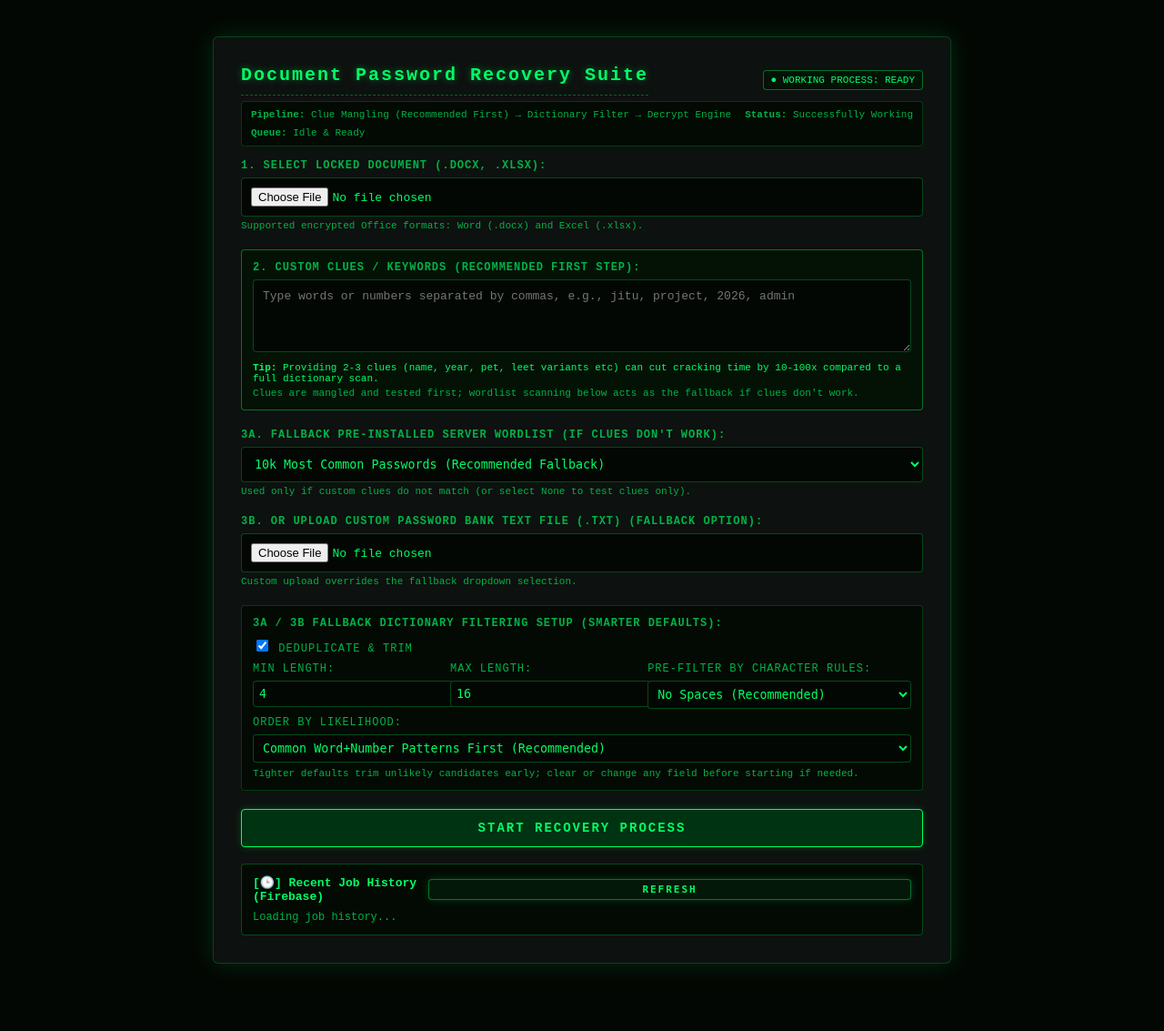
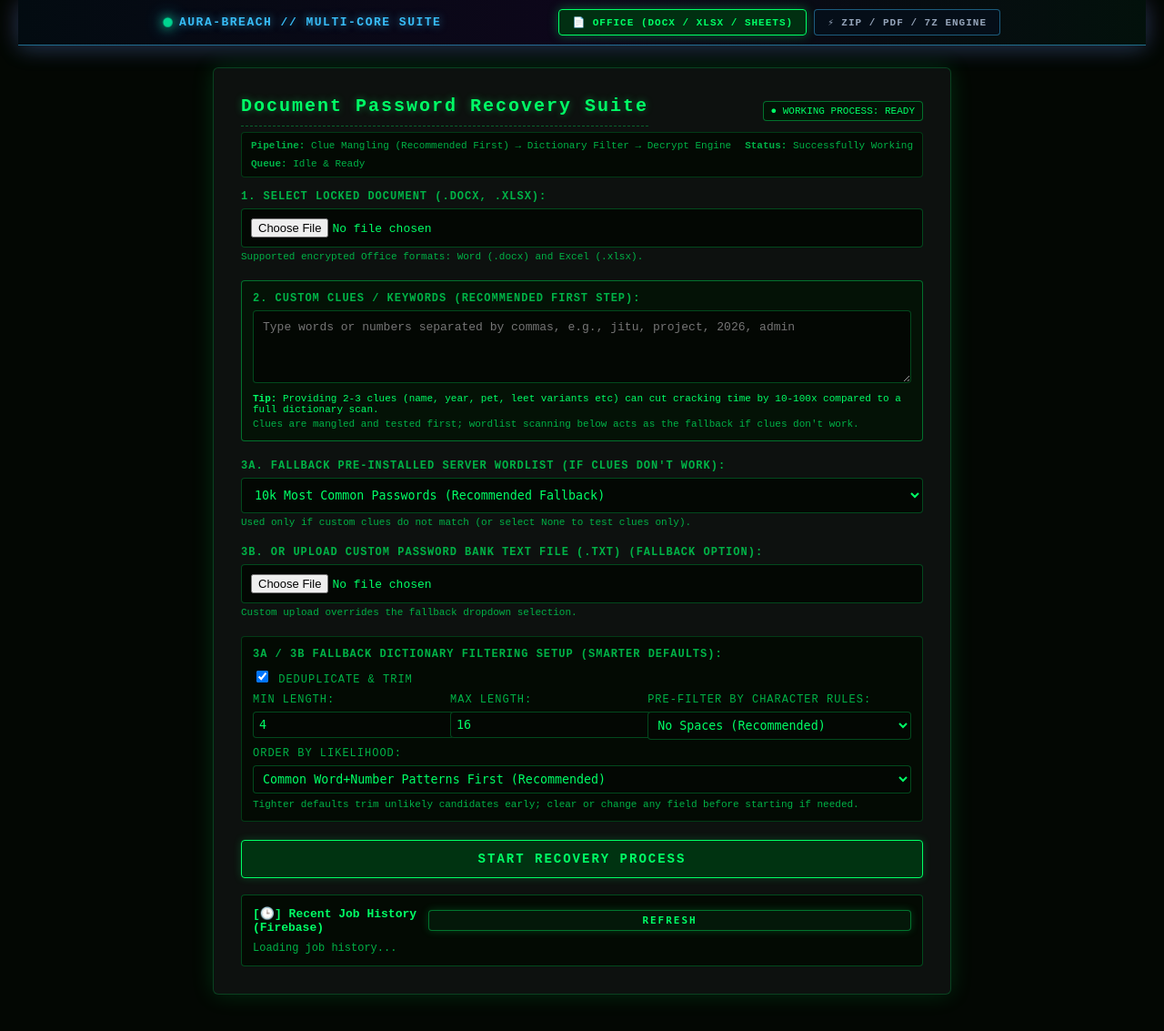
Before and after one commit to twinkleroy139/office-file-cracker, a PHP site: page / in a window 1280 px wide. Shown: the whole page at 91% size. Before the commit the page ends 1063 px from the top, so only its background shows below. Run offline with PHP 8.4, Linux system fonts and the light colour scheme.

Commit message:
Enable freezing top mode header and ZIP/PDF/7z engine on dashboard

```diff
--- /dev/null
+++ b/assets/css/frozen_cyber_aura.css
@@ -0,0 +1,96 @@
+/* Freezing Top Mode Header & Cyberpunk Live Aura */
+#frozen-top-header {
+    position: sticky;
+    top: 0;
+    z-index: 999;
+    width: 100%;
+    box-sizing: border-box;
+    backdrop-filter: blur(10px);
+    background: linear-gradient(90deg, rgba(3, 12, 18, 0.94), rgba(14, 7, 28, 0.94), rgba(3, 18, 12, 0.94));
+    border-bottom: 1px solid rgba(56, 189, 248, 0.55);
+    box-shadow: 0 4px 24px rgba(56, 189, 248, 0.22), 0 0 30px rgba(217, 70, 239, 0.16);
+    padding: 10px 18px;
+    font-family: 'Courier New', Courier, monospace;
+}
+
+.frozen-header-inner {
+    max-width: 920px;
+    margin: 0 auto;
+    display: flex;
+    align-items: center;
+    justify-content: space-between;
+    gap: 12px;
+    flex-wrap: wrap;
+}
+
+.frozen-brand {
+    display: flex;
+    align-items: center;
+    gap: 8px;
+    font-size: 13px;
+    font-weight: bold;
+    letter-spacing: 1.5px;
+    color: #38bdf8;
+    text-shadow: 0 0 10px rgba(56, 189, 248, 0.65);
+}
+
+.frozen-aura-dot {
+    width: 9px;
+    height: 9px;
+    border-radius: 50%;
+    background: #00ffaa;
+    box-shadow: 0 0 10px #00ffaa, 0 0 18px #38bdf8;
+    animation: auraBeat 2s infinite ease-in-out;
+}
+
+@keyframes auraBeat {
+    0%, 100% { transform: scale(1); opacity: 1; }
+    50% { transform: scale(1.25); opacity: 0.75; }
+}
+
+.frozen-mode-switch {
+    display: flex;
+    gap: 8px;
+    flex-wrap: wrap;
+}
+
+.frozen-mode-btn {
+    width: auto !important;
+    padding: 7px 14px !important;
+    font-size: 11px !important;
+    letter-spacing: 1px !important;
+    border-radius: 4px;
+    border: 1px solid rgba(56, 189, 248, 0.45);
+    background: rgba(6, 15, 26, 0.9);
+    color: #94a3b8;
+    cursor: pointer;
+    box-shadow: none !important;
+    text-transform: uppercase;
+}
+
+.frozen-mode-btn.active-office {
+    border-color: #00ff66;
+    background: rgba(0, 51, 17, 0.9);
+    color: #00ff66;
+    box-shadow: 0 0 12px rgba(0, 255, 102, 0.35) !important;
+}
+
+.frozen-mode-btn.active-multi {
+    border-color: #e879f9;
+    background: rgba(74, 14, 92, 0.65);
+    color: #f5d0fe;
+    box-shadow: 0 0 14px rgba(232, 121, 249, 0.45) !important;
+}
+
+#multi-format-workspace {
+    display: none;
+    margin-top: 12px;
+    padding: 16px;
+    border-radius: 6px;
+    border: 1px solid rgba(232, 121, 249, 0.5);
+    background:
+        radial-gradient(circle at top right, rgba(232, 121, 249, 0.14), transparent 45%),
+        radial-gradient(circle at bottom left, rgba(56, 189, 248, 0.14), transparent 45%),
+        #070b14;
+    box-shadow: 0 0 24px rgba(232, 121, 249, 0.16), inset 0 0 14px rgba(56, 189, 248, 0.08);
+}
--- a/assets/css/styles.css
+++ b/assets/css/styles.css
@@ -3,16 +3,17 @@ body {
     background: #030703;
     color: #00ff66;
     margin: 0;
-    padding: 40px 20px;
+    padding: 0 20px 40px 20px;
     display: flex;
-    justify-content: center;
+    flex-direction: column;
     align-items: center;
-    min-height: 80vh;
+    min-height: 100vh;
 }
 
 .container {
     width: 100%;
     max-width: 750px;
+    margin-top: 24px;
     background: #0d110f;
     padding: 30px;
     border-radius: 6px;
--- /dev/null
+++ b/assets/js/frozen_mode_header.js
@@ -0,0 +1,163 @@
+(function () {
+    function initFrozenHeaderAndModes() {
+        if (document.getElementById('frozen-top-header')) return;
+
+        const header = document.createElement('header');
+        header.id = 'frozen-top-header';
+        header.innerHTML = `
+            <div class="frozen-header-inner">
+                <div class="frozen-brand">
+                    <span class="frozen-aura-dot"></span>
+                    <span>AURA-BREACH // MULTI-CORE SUITE</span>
+                </div>
+                <div class="frozen-mode-switch">
+                    <button type="button" id="mode-btn-office" class="frozen-mode-btn active-office">
+                        📄 Office (DOCX / XLSX / Sheets)
+                    </button>
+                    <button type="button" id="mode-btn-multi" class="frozen-mode-btn">
+                        ⚡ ZIP / PDF / 7z Engine
+                    </button>
+                </div>
+            </div>
+        `;
+        document.body.insertBefore(header, document.body.firstChild);
+
+        const dashboardView = document.getElementById('dashboard-view');
+        const recoveryForm = document.getElementById('recovery-form');
+        if (!dashboardView || !recoveryForm) return;
+
+        const multiPanel = document.createElement('div');
+        multiPanel.id = 'multi-format-workspace';
+        multiPanel.innerHTML = `
+            <div style="display:flex; justify-content:space-between; align-items:center; flex-wrap:wrap; gap:8px; margin-bottom:12px; border-bottom:1px dashed rgba(232,121,249,0.4); padding-bottom:8px;">
+                <strong style="color:#f0abfc; font-size:14px; letter-spacing:1.2px;">[ ZIP / PDF / 7Z MULTI-FORMAT CRACKER ]</strong>
+                <span style="font-size:11px; color:#38bdf8;">ISOLATED SUB-ENGINE: ACTIVE</span>
+            </div>
+
+            <form id="multi-format-form" enctype="multipart/form-data">
+                <div class="form-group">
+                    <label style="color:#7dd3fc;">1. Select Locked Archive or PDF (.zip, .pdf, .7z):</label>
+                    <input type="file" name="locked_file" id="mf_locked_file" accept=".zip,.pdf,.7z" required style="background:#030712; color:#f0abfc; border-color:rgba(232,121,249,0.45);">
+                    <div class="note" style="color:#94a3b8;">Supports password-protected ZIP archives, encrypted PDF files, and 7z archives.</div>
+                </div>
+
+                <div class="form-group">
+                    <label style="color:#7dd3fc;">2. Custom Clues / Keywords (Tested First):</label>
+                    <textarea name="custom_clues" id="mf_custom_clues" placeholder="e.g., archive, secret, 2026, admin" style="background:#030712; color:#38bdf8; border-color:rgba(56,189,248,0.45);"></textarea>
+                </div>
+
+                <div class="form-group">
+                    <label style="color:#7dd3fc;">3. Fallback Server Wordlist:</label>
+                    <select name="wordlist_select" id="mf_wordlist_select" style="width:100%; padding:10px; background:#030712; color:#00ffaa; border:1px solid rgba(56,189,248,0.45); border-radius:4px; font-family:monospace;">
+                        <option value="">-- None (Clues Only) --</option>
+                        <option value="10k-most-common.txt" selected>10k Most Common Passwords</option>
+                        <option value="20k.txt">20k Expanded Passwords</option>
+                    </select>
+                </div>
+
+                <button type="submit" id="mf-start-btn" style="background:#3b0764; color:#f5d0fe; border-color:#e879f9;">
+                    START ZIP / PDF / 7Z RECOVERY
+                </button>
+            </form>
+            <div id="mf-feedback" style="margin-top:10px; font-size:12px; color:#7dd3fc;"></div>
+        `;
+
+        recoveryForm.insertAdjacentElement('afterend', multiPanel);
+
+        const btnOffice = document.getElementById('mode-btn-office');
+        const btnMulti = document.getElementById('mode-btn-multi');
+
+        function activateOfficeMode() {
+            recoveryForm.style.display = 'block';
+            multiPanel.style.display = 'none';
+            btnOffice.classList.add('active-office');
+            btnMulti.classList.remove('active-multi');
+        }
+
+        function activateMultiMode() {
+            recoveryForm.style.display = 'none';
+            multiPanel.style.display = 'block';
+            btnMulti.classList.add('active-multi');
+            btnOffice.classList.remove('active-office');
+        }
+
+        btnOffice.addEventListener('click', activateOfficeMode);
+        btnMulti.addEventListener('click', activateMultiMode);
+
+        document.getElementById('multi-format-form').addEventListener('submit', function (e) {
+            e.preventDefault();
+            const fileInput = document.getElementById('mf_locked_file');
+            const fb = document.getElementById('mf-feedback');
+            if (!fileInput.files.length) {
+                fb.style.color = '#f87171';
+                fb.textContent = '[-] Please choose a .zip, .pdf, or .7z file.';
+                return;
+            }
+
+            const chosenFile = fileInput.files[0].name;
+            const chosenWl = document.getElementById('mf_wordlist_select').value || 'None';
+            const fd = new FormData(this);
+
+            fb.style.color = '#38bdf8';
+            fb.textContent = '[*] Submitting multi-format job to backend...';
+
+            fetch('backend/process_archive_pdf.php', {
+                method: 'POST',
+                body: fd
+            })
+            .then(async res => {
+                const raw = await res.text();
+                return JSON.parse(raw);
+            })
+            .then(data => {
+                if (data.status === 'started') {
+                    const progressView = document.getElementById('progress-view');
+                    if (document.getElementById('lbl-file')) document.getElementById('lbl-file').innerText = chosenFile;
+                    if (document.getElementById('lbl-wordlist')) document.getElementById('lbl-wordlist').innerText = chosenWl;
+                    if (document.getElementById('lbl-status')) document.getElementById('lbl-status').innerText = `RUNNING ${data.format} ENGINE...`;
+                    if (dashboardView) dashboardView.style.display = 'none';
+                    if (progressView) progressView.style.display = 'block';
+
+                    const bar = document.getElementById('dynamic-bar');
+                    const pctVal = document.getElementById('percent-val');
+                    const termBox = document.getElementById('terminal-output');
+                    const backBtn = document.getElementById('back-dashboard-btn');
+
+                    const poll = setInterval(() => {
+                        fetch(`backend/status.php?job_id=${encodeURIComponent(data.job_id)}`)
+                            .then(r => r.json())
+                            .then(st => {
+                                if (bar) bar.style.width = `${st.progress || 15}%`;
+                                if (pctVal) pctVal.innerText = `${st.progress || 15}% ${st.engine || data.format}`;
+                                if (termBox) {
+                                    termBox.innerHTML = `<pre style="color:#00ffaa; margin:0; white-space:pre-wrap;">${st.output || ''}</pre>`;
+                                    termBox.scrollTop = termBox.scrollHeight;
+                                }
+                                if (st.status === 'finished' || st.status === 'error') {
+                                    clearInterval(poll);
+                                    if (bar) bar.style.width = '100%';
+                                    if (pctVal) pctVal.innerText = '100% Completed';
+                                    if (document.getElementById('lbl-status')) document.getElementById('lbl-status').innerText = `${data.format} SCAN FINISHED`;
+                                    if (backBtn) backBtn.style.display = 'block';
+                                }
+                            })
+                            .catch(() => {});
+                    }, 1000);
+                } else {
+                    fb.style.color = '#f87171';
+                    fb.textContent = `[-] ${data.output || 'Failed to start job.'}`;
+                }
+            })
+            .catch(err => {
+                fb.style.color = '#f87171';
+                fb.textContent = `[-] Error: ${err.message || err}`;
+            });
+        });
+    }
+
+    if (document.readyState === 'loading') {
+        document.addEventListener('DOMContentLoaded', initFrozenHeaderAndModes);
+    } else {
+        initFrozenHeaderAndModes();
+    }
+})();
--- a/index.php
+++ b/index.php
@@ -4,6 +4,7 @@
     <meta charset="UTF-8">
     <title>Document Password Recovery Suite</title>
     <link rel="stylesheet" href="assets/css/styles.css">
+    <link rel="stylesheet" href="assets/css/frozen_cyber_aura.css">
 </head>
 <body>
 <div class="container">
@@ -158,5 +159,6 @@
 </div>
 
 <script src="assets/js/script.js"></script>
+<script src="assets/js/frozen_mode_header.js"></script>
 </body>
 </html>
```
Also changed, not shown: 1 other file.
